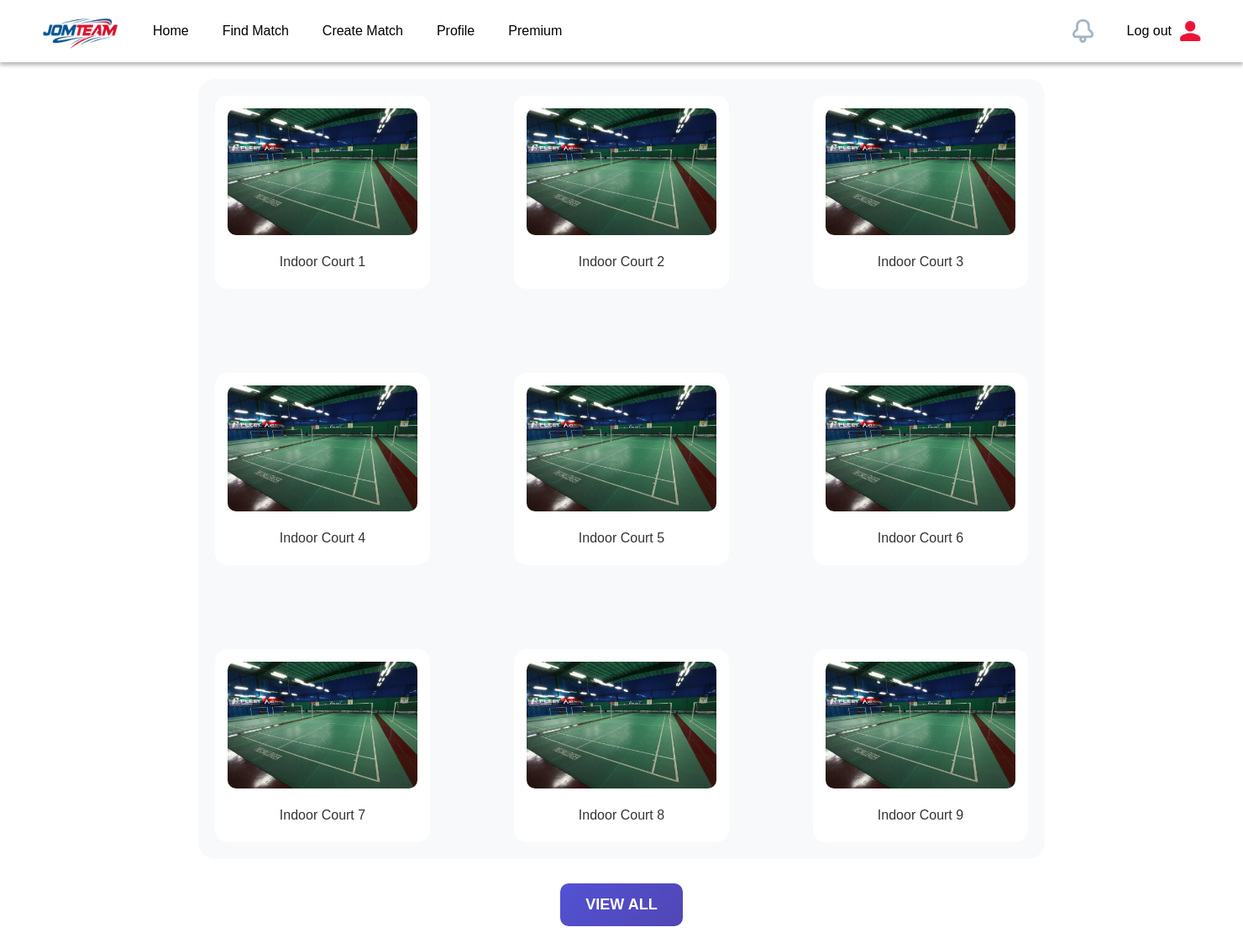
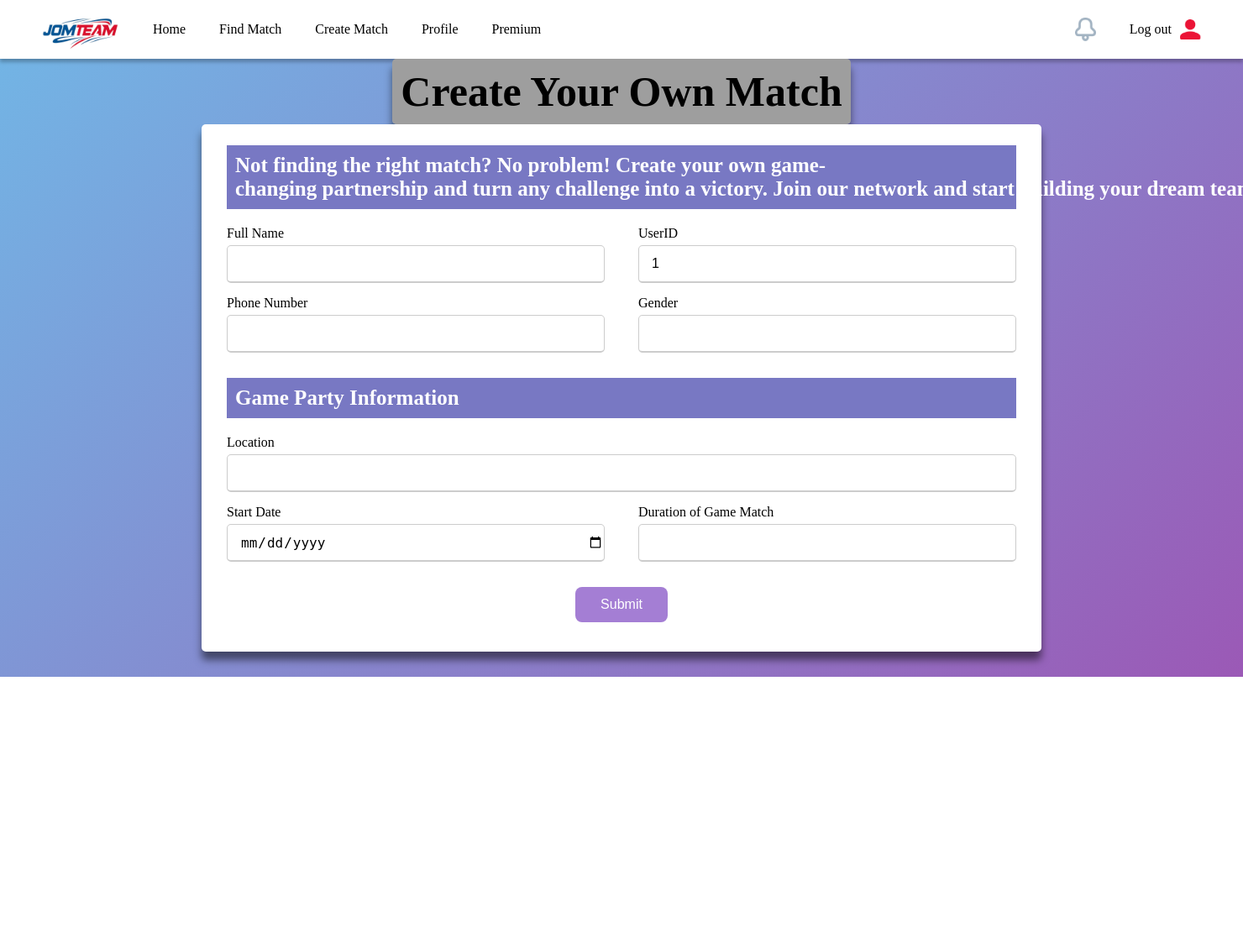
Before and after one commit to liowzhiheng/JomTeam, a PHP site: page /create_match.php in a window 1480 px wide; the page is wider, and only the part inside the window is pictured. Shown: that part at 84% size. After the commit the page ends 806 px from the top of that part, so only its background shows below. Run offline with PHP 8.4, Linux system fonts and the light colour scheme; the visitor is signed in with stand-in values (Sample User, id 1); data that the repository does not hold is empty; grey boxes are pictures that could not be loaded.

Commit message:
Add files via upload

```diff
--- a/create_match.css
+++ b/create_match.css
@@ -1,4 +1,3 @@
-/* General reset */
 * {
     margin: 0;
     padding: 0;
@@ -55,176 +54,130 @@
 }
 
 body {
-    font-family: Arial, sans-serif;
-    margin: 0;
-    padding: 0;
+    background: linear-gradient(135deg, #71b7e6, #9b59b6);
+    margin-bottom: 30px;
 }
 
-/* Matches Section Styling */
-.grid-section {
-    text-align: center;
-    padding: 20px;
+.header {
+    display: flex;
+    justify-content: center;
 }
 
-.grid-item {
-    display: flex;
-    flex-direction: column;
-    align-items: center;
-    gap: 15px;
-    padding: 15px;
-    transition: all 0.3s ease;
-    cursor: pointer;
-    background: white;
-    border-radius: 15px;
+h1 {
+    background-image: url(IMAGE/main.jpg);
+    font-size: 50px;
+    padding: 10px;
+    border-radius: 5px;
+    box-shadow: 0 10px 10px rgba(0, 0, 0, 0.5);
+    text-align: center;
 }
 
-.grid-item:hover {
-    transform: translateY(-10px);
-    box-shadow: 0 10px 20px rgba(0, 0, 0, 0.1);
+.wrapper {
+    display: flex;
+    justify-content: center;
 }
 
-.grid-item img {
+.container {
+    max-width: 1000px;
     width: 100%;
-    height: auto;
-    border-radius: 10px;
-    transition: all 0.3s ease;
+    background-color: #fff;
+    padding: 25px 30px;
+    border-radius: 5px;
+    box-shadow: 0 10px 10px rgba(0, 0, 0, 0.5);
 }
 
-.grid-item:hover img {
-    transform: scale(1.05);
-    box-shadow: 0 6px 12px rgba(0, 0, 0, 0.15);
-}
-
-.image-label {
-    font-size: 16px;
-    font-weight: 500;
-    color: #333;
-    margin: 0;
-    padding: 8px 15px;
-    text-align: center;
-    border-radius: 5px;
-    transition: all 0.3s ease;
-}
-
-.grid-item:hover .image-label {
-    color: #1E90FF;
-    transform: scale(1.05);
-    font-weight: 600;
-    text-shadow: 0 2px 4px rgba(0, 0, 0, 0.1);
-}
-
-/* Optional: Add this if you want a smoother background transition */
-.grid-container {
-    display: grid;
-    grid-template-columns: repeat(3, 1fr);
-    gap: 100px;
-    padding: 20px;
-    background: #f8f9fa;
-    border-radius: 20px;
-    margin-left: 15%;
-    margin-right: 15%;
-}
-
-.view-all-btn {
-    padding: 15px 30px;
-    border: none;
-    font-size: 18px;
-    font-weight: bold;
-    color: white;
-    cursor: pointer;
-    border-radius: 10px;
-    transition: background 0.3s ease;
-    margin-top: 2%;
-}
-
-.view-all-btn {
-    background: linear-gradient(135deg, #5252D4, #5146b4);
-    /* Blue gradient */
-}
-
-/* Hover effects */
-.view-all-btn:hover {
-    box-shadow: 0 4px 8px rgba(0, 0, 0, 0.3);
-    /* Shine effect */
-    transform: scale(1.05);
-    /* Slightly increase size */
+.container .title {
+    background: #7878c3;
+    color: #ffffff;
+    padding: 10px;
+    font-size: 25px;
     font-weight: bold;
 }
 
-.search-section {
+form .content .personal_info {
     display: flex;
-    justify-content: center;
-    align-items: center;
-    padding: 40px 20px;
-    margin: 20px auto;
-    max-width: 800px;
-    /* Increased max-width */
-    background: linear-gradient(to right, rgba(30, 144, 255, 0.1), rgba(70, 130, 180, 0.1));
-    border-radius: 20px;
-    box-shadow: 0 4px 15px rgba(0, 0, 0, 0.1);
+    flex-wrap: wrap;
+    justify-content: space-between;
+    margin: 20px 0 15px 0;
 }
 
-.search-container {
-    display: flex;
-    gap: 15px;
-    width: 90%;
-    max-width: 700px;
-    /* Increased max-width */
-    padding: 10px;
+.content .personal_info .input-box {
+    margin-bottom: 15px;
+    width: calc(100% / 2 - 20px);
 }
 
-.search-input {
-    flex: 1;
-    padding: 18px 25px;
-    /* Increased padding */
-    border: 2px solid #4682B4;
-    border-radius: 30px;
-    font-size: 18px;
-    /* Increased font size */
-    outline: none;
-    transition: all 0.3s ease;
-    background: white;
-    box-shadow: inset 0 2px 5px rgba(0, 0, 0, 0.1);
+.content .input-box span.details {
+    display: block;
+    font-weight: 500;
+    margin-bottom: 5px;
 }
 
-.search-input::placeholder {
-    color: #a0a0a0;
-    font-style: italic;
+.personal_info .input-box input {
+    height: 45px;
+    width: 100%;
+    outline: none;
+    font-size: 16px;
+    border-radius: 5px;
+    padding-left: 15px;
+    border: 1px solid #ccc;
+    border-bottom-width: 2px;
 }
 
-.search-input:focus {
-    border-color: #5252D4;
-    box-shadow: 0 0 15px rgba(30, 144, 255, 0.2),
-        inset 0 2px 5px rgba(0, 0, 0, 0.1);
-    transform: translateY(-2px);
+.content .personal_info .input-area {
+    margin-bottom: 15px;
+    width: 100%;
 }
 
-.search-button {
-    padding: 18px 35px;
-    /* Increased padding */
-    background: linear-gradient(135deg, #5252D4, #5146b4);
-    /* Blue gradient */
-    border: none;
-    border-radius: 30px;
-    color: white;
-    font-size: 18px;
-    /* Increased font size */
-    font-weight: bold;
-    cursor: pointer;
-    transition: all 0.3s ease;
-    text-transform: uppercase;
-    letter-spacing: 1px;
-    box-shadow: 0 4px 15px rgba(30, 144, 255, 0.3);
+.content .input-area span.details {
+    display: block;
+    font-weight: 500;
+    margin-bottom: 5px;
 }
 
-.search-button:hover {
-    transform: translateY(-2px) scale(1.02);
-    box-shadow: 0 6px 20px rgba(30, 144, 255, 0.4);
-    background: linear-gradient(135deg, #5252D4, #5146b4);
-    /* Blue gradient */
+.personal_info .input-area input {
+    height: 45px;
+    width: 100%;
+    outline: none;
+    font-size: 16px;
+    border-radius: 5px;
+    padding-left: 15px;
+    border: 1px solid #ccc;
+    border-bottom-width: 2px;
 }
 
-.search-button:active {
-    transform: translateY(1px);
-    box-shadow: 0 2px 10px rgba(30, 144, 255, 0.3);
+.personal_info .input-area textarea {
+    height: 100px;
+    width: 100%;
+    outline: none;
+    font-size: 16px;
+    border-radius: 5px;
+    padding-left: 15px;
+    border: 1px solid #ccc;
+    border-bottom-width: 2px;
 }
+
+form .gender-details {
+    font-size: 20px;
+    font-weight: 500;
+}
+
+.button {
+    display: block; /* Assuming it's a block-level element */
+    margin: 10px auto; /* Auto margin for centering horizontally */
+    padding: 12px 30px;
+    border: none;
+    border-radius: 8px;
+    background-color: #a47ed4;
+    color: #ffffff;
+    font-size: 16px;
+    text-align: center;
+    text-decoration: none;
+    cursor: pointer;
+}
+
+.button:hover,
+a.button:hover {
+    background-color: #005ecb;
+    color: #ffffff;
+    box-shadow: 0 4px 8px rgba(0, 0, 0, 0.1);
+}
--- a/create_match.php
+++ b/create_match.php
@@ -1,14 +1,35 @@
 <?php
-// matches.php
+session_start(); // Start up your PHP Session
+
+// If the user is not logged in send him/her to the login form
+if ($_SESSION["Login"] != "YES")
+    header("Location: login.php");
+
+if ($_SESSION["LEVEL"] == 3) {
+
+    require("config.php"); // Include the database configuration file
+    $user_id = $_SESSION["ID"];
+    $sql = "SELECT * FROM profile WHERE user_id = '$user_id'";
+    $result = mysqli_query($conn, $sql);
+
+    if (mysqli_num_rows($result) > 0) {
+        $rows = mysqli_fetch_assoc($result);
+    } else {
+        // Initialize $rows with empty values if no profile is found
+        $rows = [
+            'name' => '',
+            'ic' => '',
+            'gender' => '',
+            'matric' => '',
+            'phone' => '',
+            'email' => ''
+        ];
+    }
     ?>
-<!DOCTYPE html>
-<html lang="en">
+    <html>
 
     <head>
-    <meta charset="UTF-8">
-    <meta name="viewport" content="width=device-width, initial-scale=1.0">
-    <title>Matches</title>
-    <link href="https://fonts.googleapis.com/css2?family=Outfit:wght@400;700&display=swap" rel="stylesheet">
+        <title>Create Your Own Match</title>
         <link rel="stylesheet" href="create_match.css">
     </head>
 
@@ -32,19 +53,69 @@
                 <li class="logout"><a href="login.php">Log out<img src="image/LOGOUT.png" alt="Logout"></a></li>
             </ul>
         </nav>
+        <div class="header">
+            <h1>Create Your Own Match</h1>
+            <br>
+        </div>
+        <div class="wrapper">
+            <div class="container">
+                <form method="post" action="insert_student.php">
+                    <div class="title">
+                        Not finding the right match? No problem! Create your own game-changing partnership and turn any challenge into a victory. Join our network and start building your dream team today!
+                    </div>
+                    <div class="content">
+                        <div class="personal_info">
+                            <div class="input-box">
+                                <span class="details">Full Name</span>
+                                <input type="text" name="name" value="<?php echo ($rows['name']); ?>" required>
+                            </div>
+                            <div class="input-box">
+                                <span class="details">UserID</span>
+                                <input type="text" name="userID" value="<?php echo $_SESSION["ID"] ?>" readonly>
+                            </div>
+                            <div class="input-box">
+                                <span class="details">Phone Number</span>
+                                <input type="text" name="phone" value="<?php echo ($rows['phone']); ?>" required>
+                            </div>
+                            <div class="input-box">
+                                <span class="details">Gender</span>
+                                <input type="text" name="gender" value="<?php echo ($rows['gender']); ?>" required>
+                            </div>
+                        </div>
+                    </div>
+                    <div class="title">Game Party Information</div>
+                    <div class="content">
+                        <div class="personal_info">
+                            <div class="input-area">
+                                <span class="details">Location</span>
+                                <input type="text" name="location" required>
+                            </div>
+                            <div class="input-box">
+                                <span class="details">Start Date</span>
+                                <input type="date" name="startDate" required>
+                            </div>
+                            <div class="input-box">
+                                <span class="details">Duration of Game Match</span>
+                                <input type="text" name="duration" required>
+                            </div>
+                        </div>
+                    </div>
 
-    <!-- Grid of Images Section -->
-    <section class="grid-section">
-        <div class="grid-container">
-            <?php for ($i = 1; $i <= 9; $i++): ?>
-                <div class="grid-item">
-                    <img src="image/court.jpg" alt="Indoor Court">
-                    <p class="image-label">Indoor Court <?php echo $i; ?></p>
+                    <input type="submit" class="button" value="Submit">
+                </form>
             </div>
-            <?php endfor; ?>
-        </div>
-        <button class="view-all-btn">VIEW ALL</button>
-    </section>
+    </body>
 
-</body>
     </html>
+
+
+    <?php
+    // If the user is not correct level
+} else if ($_SESSION["LEVEL"] != 3) {
+
+    echo "<p>Wrong User Level! You are not authorized to view this page</p>";
+
+    echo "<p><a href='main.php'>Go back to main page</a></p>";
+
+    echo "<p><a href='logout.php'>LOGOUT</a></p>";
+}
```
Also changed, not shown: create_table.php (+8 -18 lines). Lines whose indentation alone changed are shown as unchanged.
